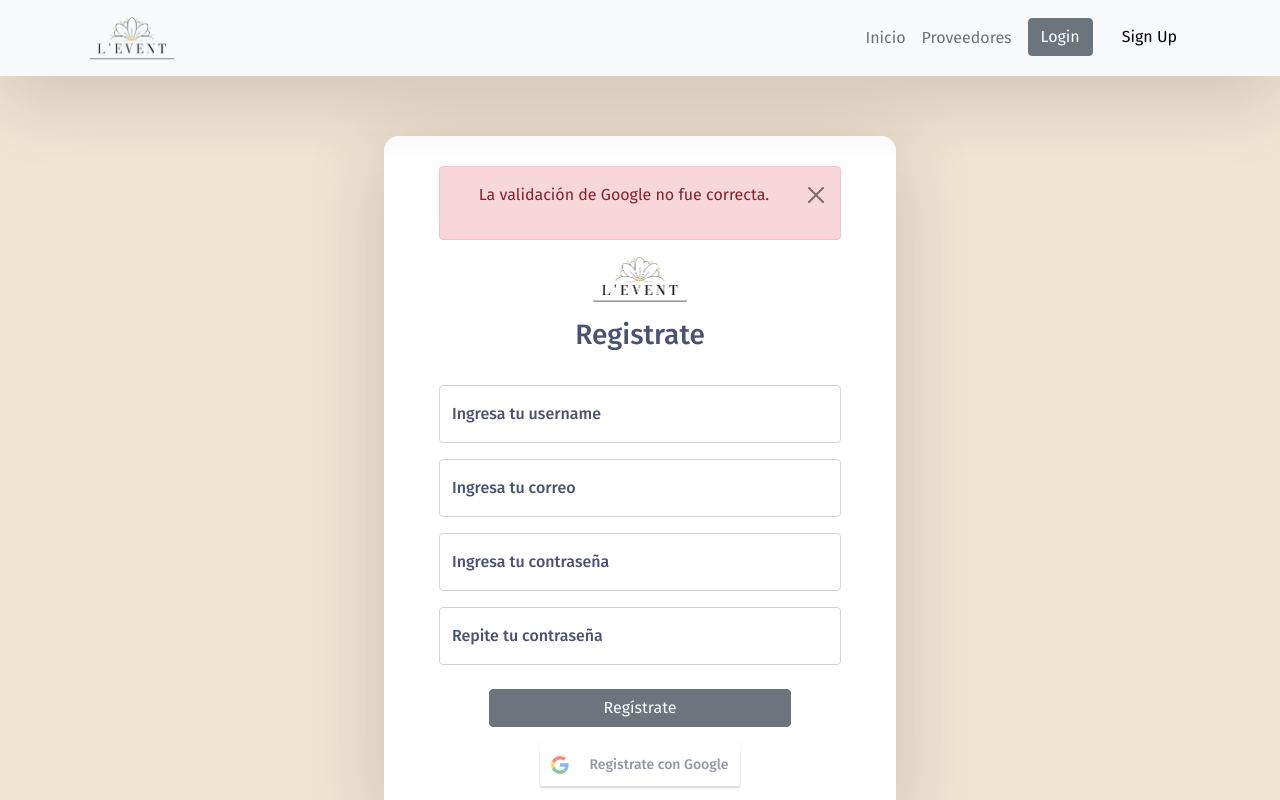
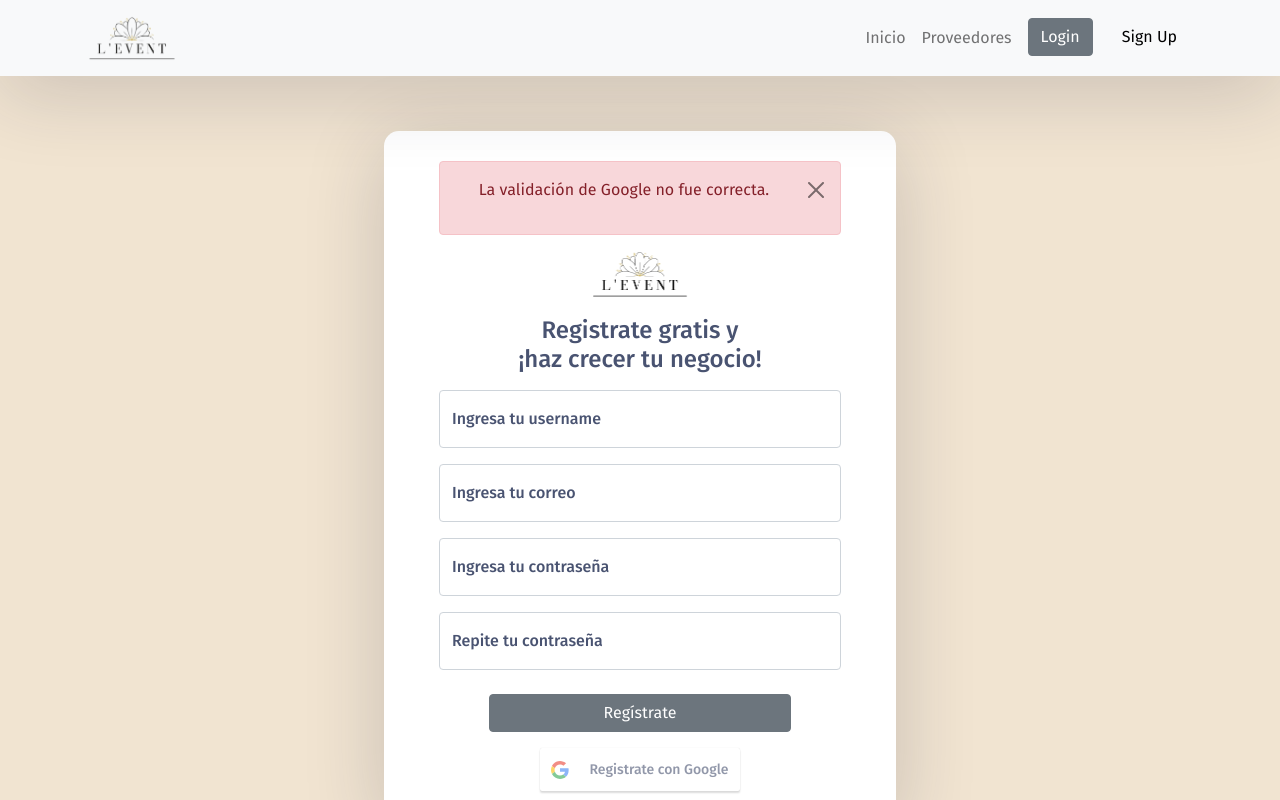
Before and after one commit to paocastg/levent-front, a React (Create React App) app: page /signup in a window 1280 px wide. Shown: the top 800 px of the page. Built offline with nearby package versions, Linux system fonts and the light colour scheme; no server answers.

Commit message:
add redirect to signup

```diff
--- a/src/pages/Categories.js
+++ b/src/pages/Categories.js
@@ -2,6 +2,8 @@ import React, { useEffect, useState } from "react";
 import axios from "axios";
 import { Form, Row, Container } from "react-bootstrap";
 import CategoryCard from "../components/CategoryCard";
+import { FaLaptopHouse } from "react-icons/fa";
+import { Link } from "react-router-dom";
 
 export default function Categories({ posts, setPosts }) {
   const [queryParams, setQueryParams] = useState({
@@ -150,6 +152,11 @@ export default function Categories({ posts, setPosts }) {
               <option value="Food truck">Food truck</option>
               <option value="Pasteleria">Pasteleria</option>
             </Form.Select>
+            <div className="mt-5 mb-4">
+              <Link to="/signup">
+                <FaLaptopHouse /> Agrega tu empresa a nuestros proveedores
+              </Link>
+            </div>
           </div>
           <div className="col-md-9">
             {filteredPosts.length ? (
--- a/src/pages/SignUp.js
+++ b/src/pages/SignUp.js
@@ -131,7 +131,9 @@ export default function SignUp() {
           autoComplete="off"
         >
           <img alt="logo" src={Logo} className="w-25 mb-3" />
-          <h3>Registrate</h3>
+          <h4>
+            Registrate gratis y <br /> ¡haz crecer tu negocio!
+          </h4>
 
           <Form.Group>
             <FloatingLabel
```
